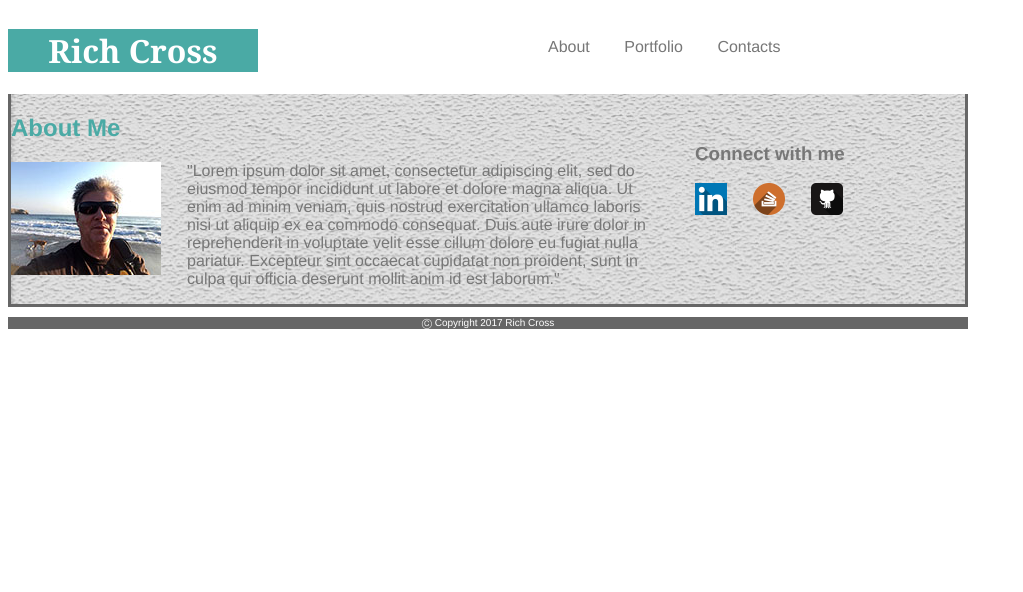
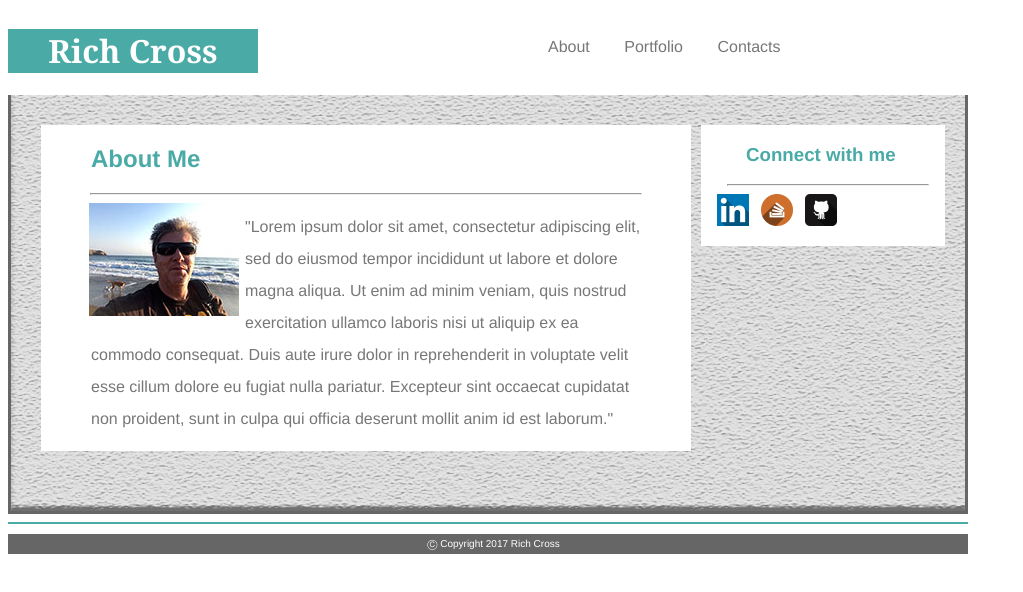
Before and after one commit to richwesley/Basic-Portfolio, a plain HTML site: page index.html in a window 1280 px wide. Shown: the whole page, without its empty margins (0-1023 px from the left). Drawn offline with Linux system fonts and the light colour scheme.

Commit message:
updates to files

```diff
--- a/assets/css/style.css
+++ b/assets/css/style.css
@@ -11,7 +11,7 @@ header {
 
 	background-color: #ffffff;
 	float: left;
-	width: 960px;
+	width: 960px
 }
 h1 {
 	width: 250px;
@@ -19,7 +19,8 @@ h1 {
 	float: left;
 	color: white;
 	font-family: Cambria, "Times", "Times New Roman", serif;
-	background-color: #4AAAA5
+	background-color: #4AAAA5;
+	height: 44px;
 }
 
 body {
@@ -30,25 +31,49 @@ body {
 }
 img {
 	float: left;
-	margin-right: 26px;
+	margin-right: 6px;
+	margin-left: 6px;
 }
 section {
 	background-image: url(../images/Background-Texture.jpg);
 	border: 3px solid #666666;
+	height: 500px
+
+
 }
 h2 {
 	clear: left;
 	color: #4aaaa5;
+	margin-left: 50px;
 }
+#portpic {
+	margin-left: 48px;
+}
+p {
+	line-height: 200%;
+	margin-left: 50px;
+	margin-right: 39px;
+}
+
+
 aside {
-	width: 270px;
+	width: 234px;
 	float: right;
 	margin-top: 30px;
+	background-color: #ffffff;
+	margin-right: 20px;
+	padding-left: 10px;
+	padding-right: 0px;
+	height: 121px;
 }
 
 article {
 	width: 650px;
 	display: inline-block;
+	background-color: #ffffff;
+	margin-top: 30px;
+	margin-left: 30px;
+
 }
 
 footer {
@@ -60,4 +85,33 @@ footer {
 }
 a {
 	margin-left: 30px;
+
 }
+
+a:link {
+	text-decoration: none;
+	color: #777777;
+}
+
+a:hover {
+	color: #4aaaa5;
+}
+
+a:visited {
+	color: #777777;
+}
+
+a:active  {
+	color: #777777;
+	font-weight: bold;
+	background-color: #4aaaa5;
+}
+
+h3  {
+	color: #4aaaa5;
+	margin-left: 35px;
+
+}
+form {
+	width: 650px;
+}
--- a/index.html
+++ b/index.html
@@ -6,36 +6,48 @@
 <title>Rich's Profile</title>
 </head>
 <body>
-<div>
+
   <header>
 		<h1>Rich Cross</h1>
 
-
-	<nav>
-		<a href="index.html"></a>About
-		<a href="portfolio.html"></a>Portfolio
-		<a href="contact.html"></a>Contacts
-	</nav>
+		<nav>
+			<a href="index.html">About </a>
+			<a href="portfolio.html">Portfolio</a>
+			<a href="contact.html">Contacts</a>
+		</nav>
 	</header>
   <section>
 	<article>
   		<h2>About Me</h2>
-	  <img src="assets/images/profile_pic.jpg" width="150" height="113" alt=""/>
+  		<hr width="550">
+	  <img src="assets/images/profile_pic.jpg" width="150" height="113" alt="" id="portpic"/>
 <p>
   		"Lorem ipsum dolor sit amet, consectetur adipiscing elit, sed do eiusmod tempor incididunt ut labore et dolore magna aliqua. Ut enim ad minim veniam, quis nostrud exercitation ullamco laboris nisi ut aliquip ex ea commodo consequat. Duis aute irure dolor in reprehenderit in voluptate velit esse cillum dolore eu fugiat nulla pariatur. Excepteur sint occaecat cupidatat non proident, sunt in culpa qui officia deserunt mollit anim id est laborum."
   		</p>
  	 </article>
 	<aside>
   	<h3>Connect with me</h3>
-  	<img src="assets/images/linkedin.png" width="32" height="32" alt=""/>
-  	<img src="assets/images/stackoverflow_.png" width="32" height="32" alt=""/>
-  	<img src="assets/images/github.png" width="32" height="32" alt=""/>
+
+  	<hr width="200">
+
+  	<a href="https://www.linkedin.com/in/rich-wesley-cross/">
+  		<img src="assets/images/linkedin.png" width="32" height="32" alt=""/>
+	</a>
+
+  	<a href="http://stackoverflow.com/users/7842316/rich-cross">
+  		<img src="assets/images/stackoverflow_.png" width="32" height="32" alt=""/>
+  	</a>
+
+  	<a href="https://github.com/richwesley">
+  		<img src="assets/images/github.png" width="32" height="32" alt=""/>
+  	</a>
 
 	</aside>
 	</section>
+	<hr color="#4aaaa5" >
   <footer>
     <p> Ⓒ Copyright 2017 Rich Cross</p>
   </footer>
-</div>
+
 </body>
 </html>
```
Also changed, not shown: contact.html (+38 -0 lines), portfolio.html (+8 -2 lines).
